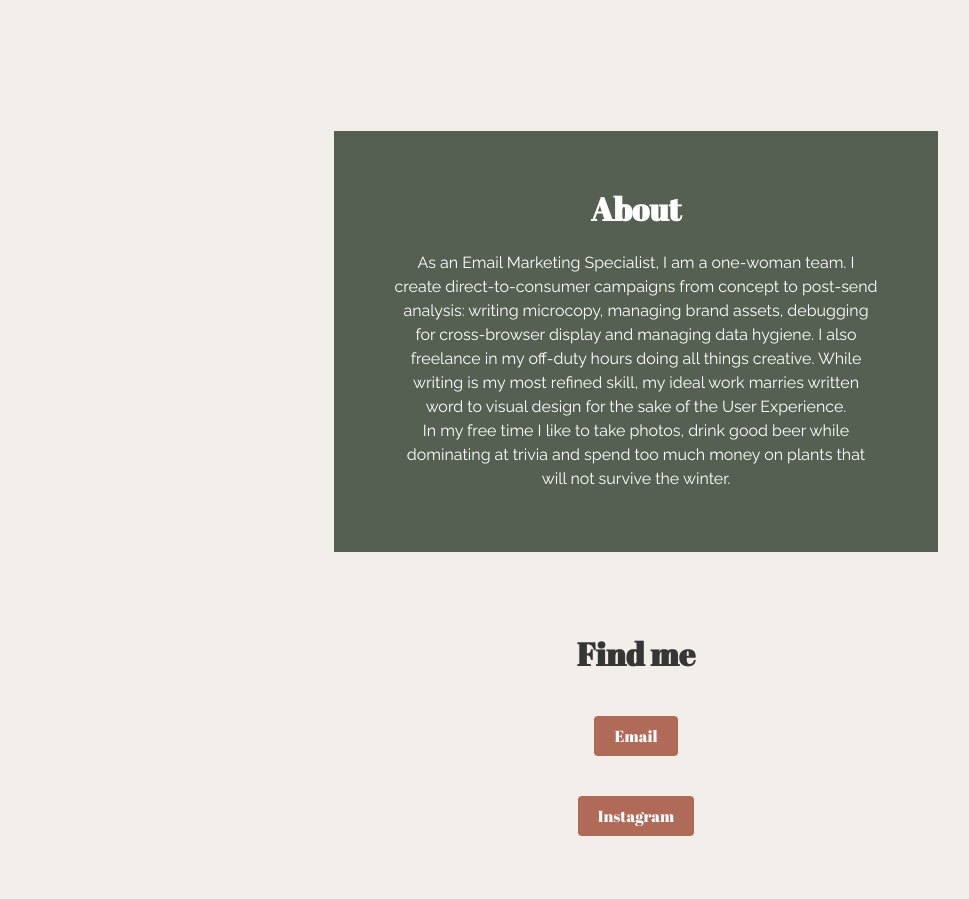
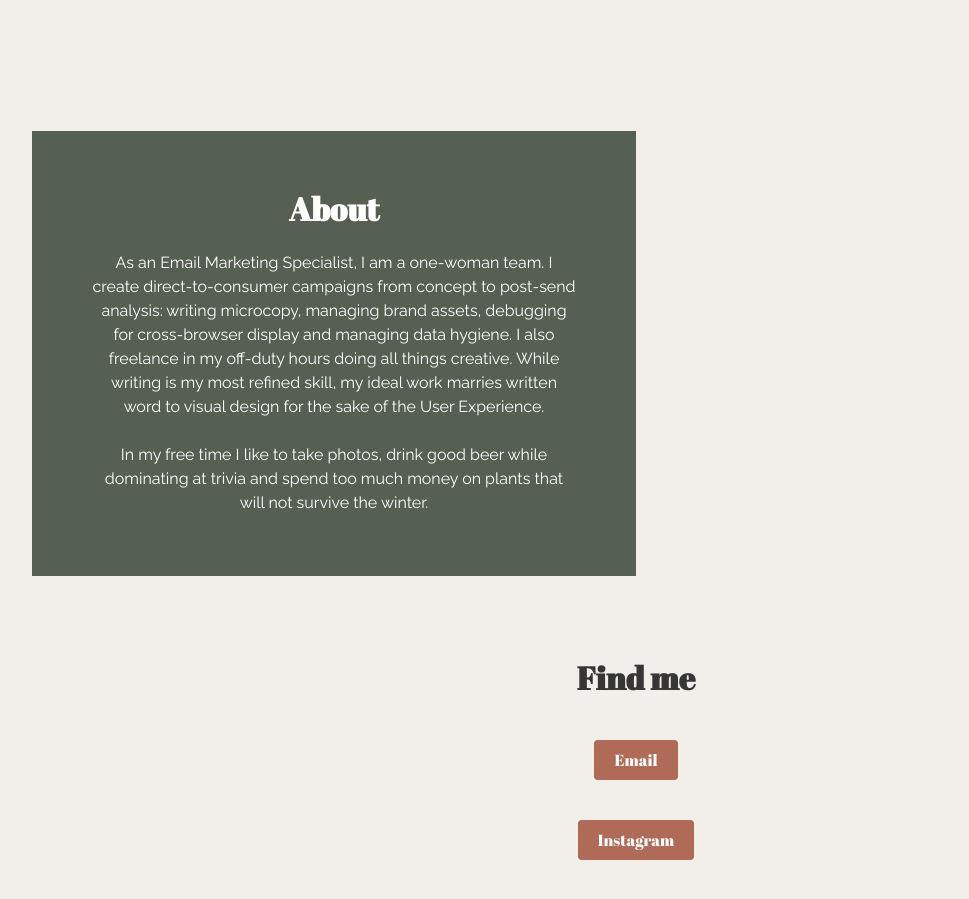
Before and after one commit to avilla1/guera.work, a plain HTML site: page index.html in a window 1280 px wide. Shown: the part 1980-2879 px from the top of the page, without its empty margins (4-973 px from the left). Drawn offline with nearby package versions, Linux system fonts and the light colour scheme; a script that the page names is missing.

Commit message:
Update index.html

```diff
--- a/index.html
+++ b/index.html
@@ -463,10 +463,10 @@
 
    <section id="about" class="section has-text-centered">
       <div class="">
-         <div class="columns is-centered">
+         <div class="columns is-left">
             <div class="column is-half reverse-text is-large">
                <h4 class="title">About</h4>
-               <p>As an Email Marketing Specialist, I am a one-woman team. I create direct-to-consumer campaigns from concept to post-send analysis: writing microcopy, managing brand assets, debugging for cross-browser display and managing data hygiene. I also freelance in my off-duty hours doing all things creative. While writing is my most refined skill, my ideal work marries written word to visual design for the sake of the User Experience.</p>
+               <p>As an Email Marketing Specialist, I am a one-woman team. I create direct-to-consumer campaigns from concept to post-send analysis: writing microcopy, managing brand assets, debugging for cross-browser display and managing data hygiene. I also freelance in my off-duty hours doing all things creative. While writing is my most refined skill, my ideal work marries written word to visual design for the sake of the User Experience.</p><br>
                <p>In my free time I like to take photos, drink good beer while dominating at trivia and spend too much money on plants that will not survive the winter.</p>
             </div>
          </div>
```
